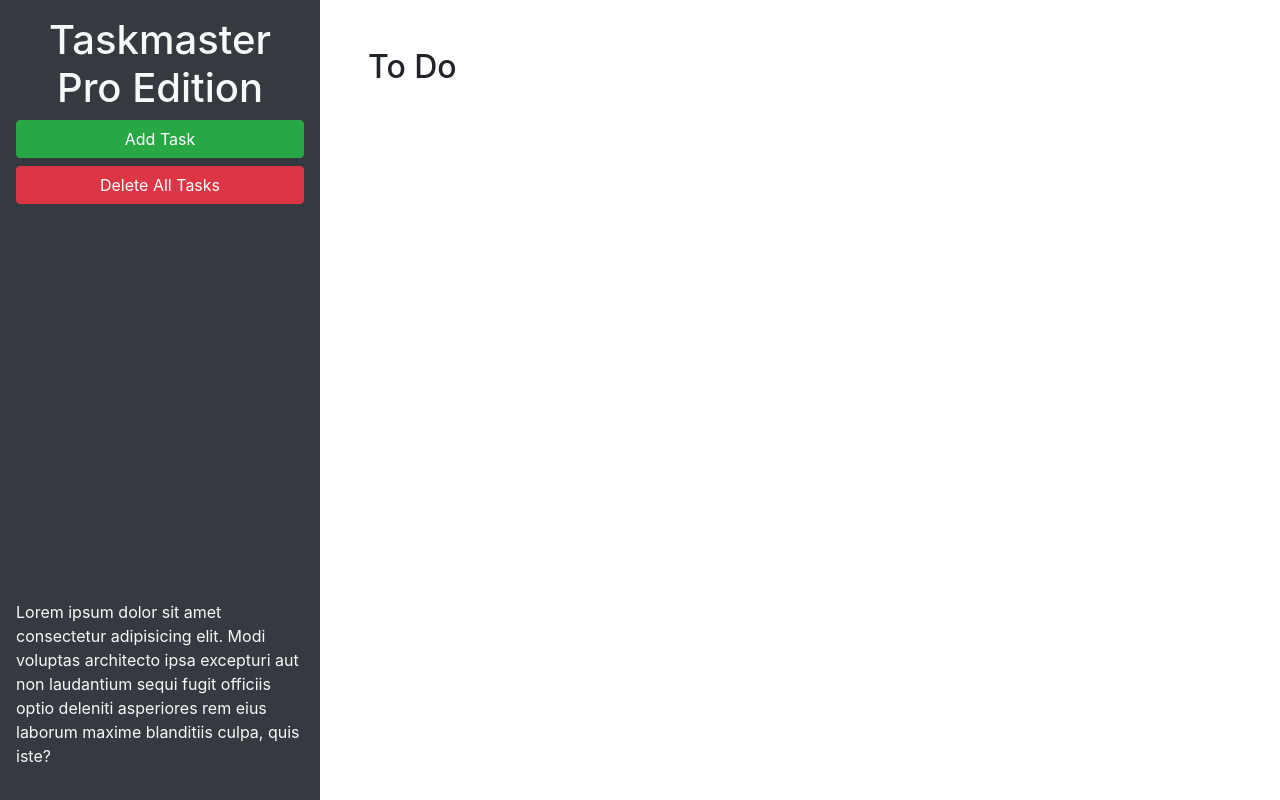
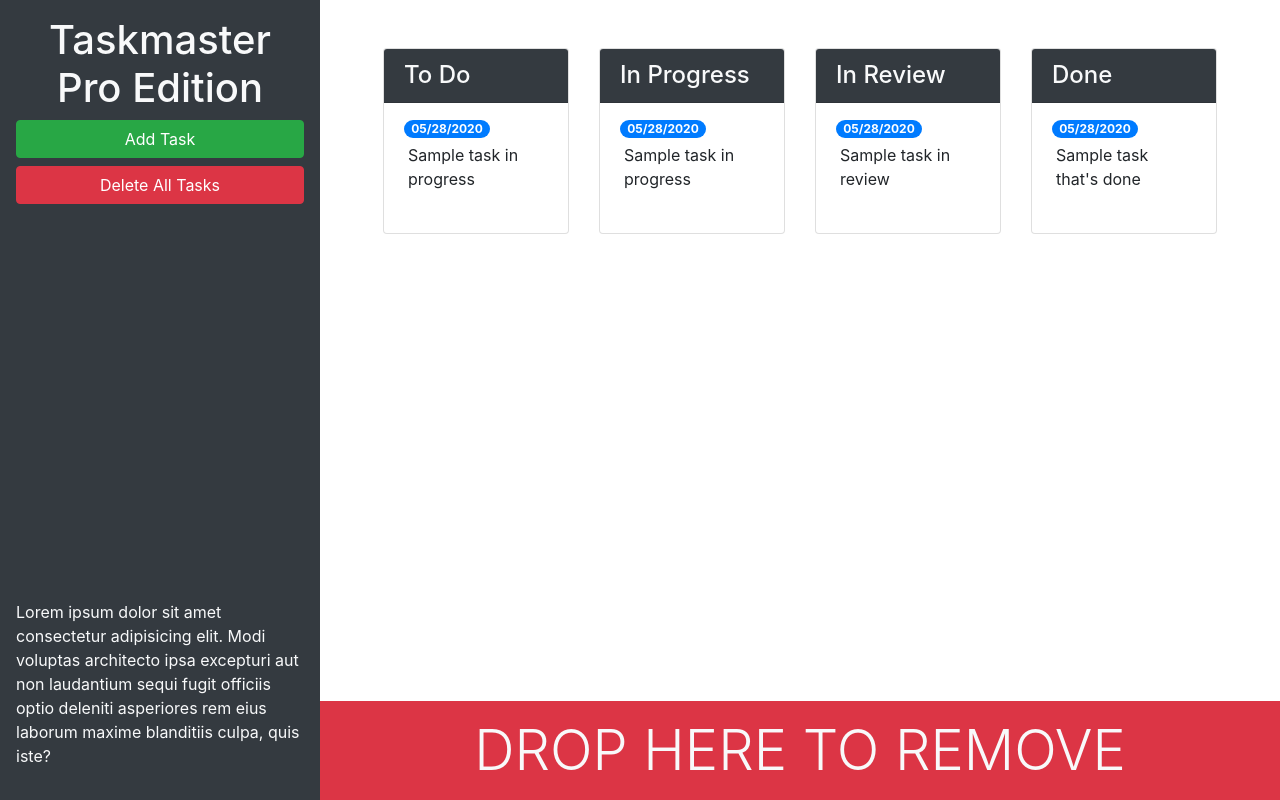
Before and after one commit to moonryc/taskmaster-pro, a plain HTML site: page index.html in a window 1280 px wide. Drawn offline with nearby package versions, Linux system fonts and the light colour scheme.

Commit message:
added the nice looking bootstrap

```diff
--- a/index.html
+++ b/index.html
@@ -6,29 +6,91 @@
     <meta name="viewport" content="width=device-width, initial-scale=1.0">
     <meta http-equiv="X-UA-Compatible" content="ie=edge">
     <link rel="stylesheet" href="https://cdnjs.cloudflare.com/ajax/libs/twitter-bootstrap/4.3.1/css/bootstrap.min.css">
-  <link rel="stylesheet" href="./assets/css/style.css" />
+    <link rel="stylesheet" href="./assets/css/style.css"/>
     <title>Taskmaster Pro</title>
 </head>
 
 <body>
 
 <div class="row min-vh-100 no-gutters">
-    <header class="col-12 col-lg-3 bg-dark text-light d-flex flex-column p-4 p-lg-3">
+    <header class="col-12 col-lg-3 bg-dark text-light d-flex flex-column p-4 p-lg-3 sticky-top">
         <h1 class="text-center">Taskmaster Pro Edition</h1>
-      <button id="create-task" class="btn btn-block btn-success" data-toggle="modal" data-target="#task-form-modal">Add
-        Task</button>
+        <button id="create-task" class="btn btn-block btn-success" data-toggle="modal" data-target="#task-form-modal">
+            Add
+            Task
+        </button>
         <button id="remove-tasks" class="btn btn-block btn-danger">Delete All Tasks</button>
-      <p class="mt-auto">Lorem ipsum dolor sit amet consectetur adipisicing elit. Modi voluptas architecto ipsa
+        <p class="mt-auto d-none d-lg-block">Lorem ipsum dolor sit amet consectetur adipisicing elit. Modi voluptas architecto ipsa
             excepturi aut non
-        laudantium sequi fugit officiis optio deleniti asperiores rem eius laborum maxime blanditiis culpa, quis iste?
+            laudantium sequi fugit officiis optio deleniti asperiores rem eius laborum maxime blanditiis culpa, quis
+            iste?
         </p>
     </header>
-    <main class="col-12 col-lg-9">
-      <div class="m-5">
-        <h2>To Do</h2>
-        <ul id="list-toDo" class="list-group"> </ul>
+
+
+    <main class="col-12 col-lg-9 d-flex flex-column">
+        <div class="m-5 row justify-content-around">
+            <!-- todo start -->
+            <div class="col-12 col-md-6 col-xl-3 mb-3">
+                <div class="card">
+                    <h4 class="card-header bg-dark text-light">To Do</h4>
+                    <ul id="list-toDo" class="list-group list-group-flush">
+                        <li class="list-group-item">
+                            <span class="badge badge-primary badge-pill">05/28/2020</span>
+                            <p class="m-1">Sample task in progress</p>
+                        </li>
+                    </ul>
+                </div>
+            </div>
+            <!-- todo end -->
+            <!-- in progress start -->
+            <div class="col-12 col-md-6 col-xl-3 mb-3">
+                <div class="card">
+                <h4 class="card-header bg-dark text-light">In Progress</h4>
+                <ul id="list-inProgress" class="list-group list-group-flush">
+                    <li class="list-group-item">
+                        <span class="badge badge-primary badge-pill">05/28/2020</span>
+                        <p class="m-1">Sample task in progress</p>
+                    </li>
+                </ul>
+                </div>
+            </div>
+            <!-- in progress end -->
+            <!-- in review start -->
+            <div class="col-12 col-md-6 col-xl-3 mb-3">
+                <div class="card">
+                <h4 class="card-header bg-dark text-light">In Review</h4>
+                <ul id="list-inReview" class="list-group list-group-flush">
+                    <li class="list-group-item">
+                        <span class="badge badge-primary badge-pill">05/28/2020</span>
+                        <p class="m-1">Sample task in review</p>
+                    </li>
+                </ul>
+                    </div>
+            </div>
+            <!-- in review end -->
+            <!-- done start -->
+            <div class="col-12 col-md-6 col-xl-3 mb-3">
+                <div class="card">
+                <h4 class="card-header bg-dark text-light">Done</h4>
+                <ul id="list-done" class="list-group list-group-flush">
+                    <li class="list-group-item">
+                        <span class="badge badge-primary badge-pill">05/28/2020</span>
+                        <p class="m-1">Sample task that's done</p>
+                    </li>
+                </ul>
+            </div>
+            </div>
+            <!-- done end -->
+        </div>
+        <div id="trash" class="mt-auto">
+            <div class="w-100 bg-danger p-3 text-center text-light display-4">
+                DROP HERE TO REMOVE
+            </div>
         </div>
     </main>
+
+
 </div>
 
 <!-- Modal -->
@@ -46,11 +108,11 @@
                 <form>
                     <div class="form-group">
                         <label for="modalTaskDescription">Task description</label>
-              <textarea id="modalTaskDescription" rows="3"></textarea>
+                        <textarea id="modalTaskDescription" rows="3" class="form-control"></textarea>
                     </div>
                     <div class="form-group">
                         <label for="modalDueDate">Due date</label>
-              <input type="text" id="modalDueDate" placeholder="mm/dd/yyyy" autocomplete="off" />
+                        <input type="text" class="form-control" id="modalDueDate" placeholder="mm/dd/yyyy" autocomplete="off"/>
                     </div>
                 </form>
             </div>
```
Lines whose indentation alone changed are shown as unchanged.
